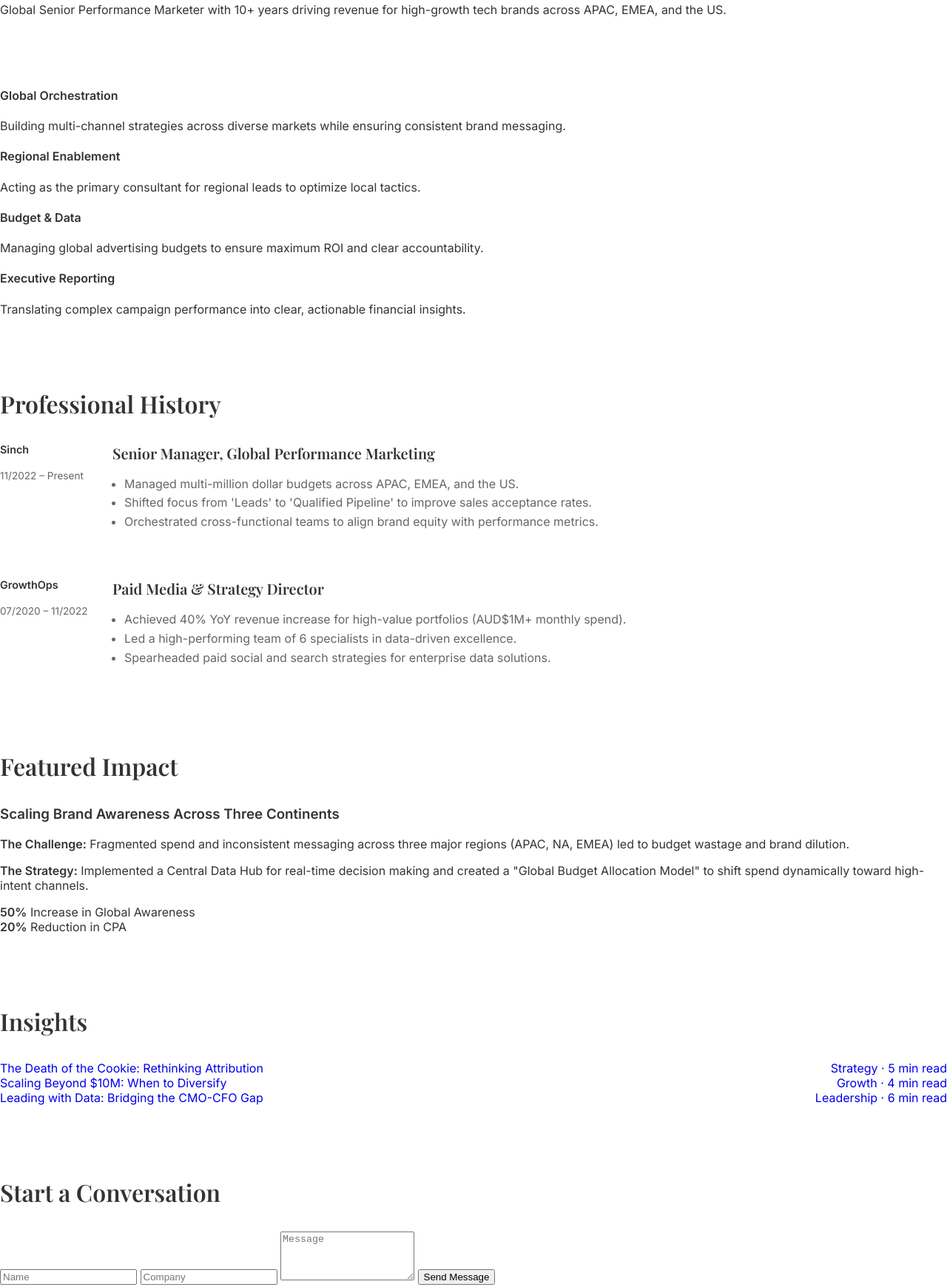
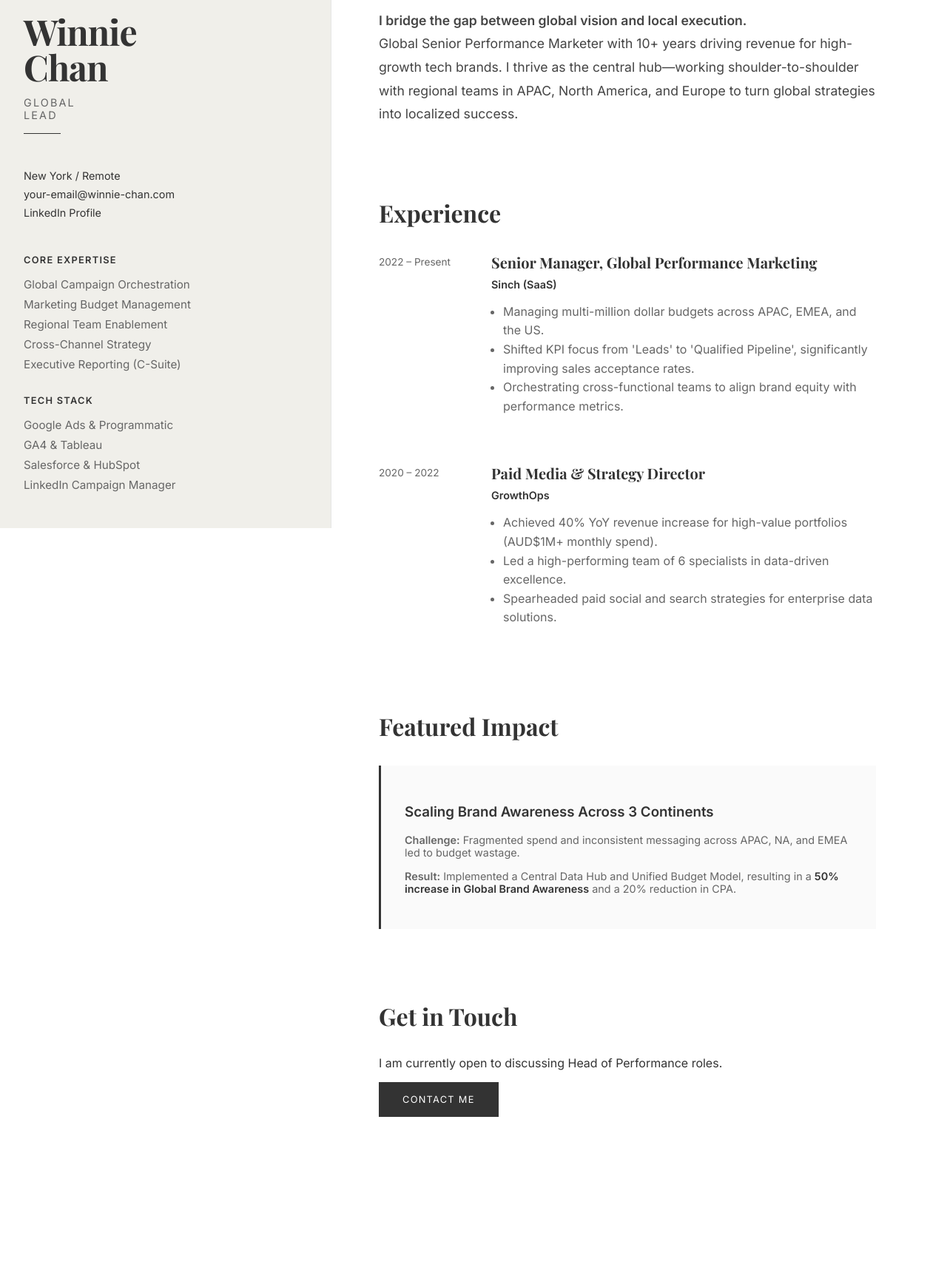
Before and after one commit to winniechansem-cat/winnie-chan-site, a plain HTML site: page index.html in a window 1280 px wide. Shown: the part 86-1826 px from the top of the page at 74% size. After the commit the page ends 1772 px from the top, so only its background shows below. Drawn offline with nearby package versions, Linux system fonts and the light colour scheme.

Commit message:
Update title and restructure resume layout

```diff
--- a/index.html
+++ b/index.html
@@ -3,66 +3,74 @@
 <head>
     <meta charset="UTF-8">
     <meta name="viewport" content="width=device-width, initial-scale=1.0">
-    <title>Winnie Chan | Global Senior Performance Marketing Manager</title>
+    <title>Winnie Chan | Global Performance Lead</title>
     <link rel="stylesheet" href="style.css">
-    <link href="https://fonts.googleapis.com/css2?family=Inter:wght@300;400;600&family=Playfair+Display:wght@400;600&display=swap" rel="stylesheet">
+    <link href="https://fonts.googleapis.com/css2?family=Inter:wght@300;400;600&family=Playfair+Display:wght@400;700&display=swap" rel="stylesheet">
 </head>
 <body>
 
-    <div class="container">
+    <div class="resume-container">
 
-        <section class="hero">
-            <span class="hero-tag">Media Strategy Expert</span>
-            <h1>Winnie Chan</h1>
-            <p class="hero-lead">Global Senior Performance Marketer with 10+ years driving revenue for high-growth tech brands across APAC, EMEA, and the US.</p>
-        </section>
+        <aside class="sidebar">
+            <h1 class="profile-name">Winnie<br>Chan</h1>
+            <span class="profile-role">Global Lead</span>
 
-        <section id="expertise">
-            <div class="expertise-grid">
-                <div class="expertise-item">
-                    <h4>Global Orchestration</h4>
-                    <p>Building multi-channel strategies across diverse markets while ensuring consistent brand messaging.</p>
+            <div class="contact-info">
+                <p>New York / Remote</p>
+                <p><a href="mailto:your-email@winnie-chan.com">your-email@winnie-chan.com</a></p>
+                <p><a href="#">LinkedIn Profile</a></p>
             </div>
-                <div class="expertise-item">
-                    <h4>Regional Enablement</h4>
-                    <p>Acting as the primary consultant for regional leads to optimize local tactics.</p>
+
+            <div class="skills-list">
+                <h4>Core Expertise</h4>
+                <ul>
+                    <li>Global Campaign Orchestration</li>
+                    <li>Marketing Budget Management</li>
+                    <li>Regional Team Enablement</li>
+                    <li>Cross-Channel Strategy</li>
+                    <li>Executive Reporting (C-Suite)</li>
+                </ul>
+
+                <h4 style="margin-top: 2rem;">Tech Stack</h4>
+                <ul>
+                    <li>Google Ads & Programmatic</li>
+                    <li>GA4 & Tableau</li>
+                    <li>Salesforce & HubSpot</li>
+                    <li>LinkedIn Campaign Manager</li>
+                </ul>
             </div>
-                <div class="expertise-item">
-                    <h4>Budget & Data</h4>
-                    <p>Managing global advertising budgets to ensure maximum ROI and clear accountability.</p>
-                </div>
-                <div class="expertise-item">
-                    <h4>Executive Reporting</h4>
-                    <p>Translating complex campaign performance into clear, actionable financial insights.</p>
-                </div>
-            </div>
+        </aside>
+
+        <main class="main-content">
+
+            <section id="about">
+                <p style="font-size: 1.1rem; line-height: 1.8; color: #444;">
+                    <strong>I bridge the gap between global vision and local execution.</strong><br>
+                    Global Senior Performance Marketer with 10+ years driving revenue for high-growth tech brands. I thrive as the central hub—working shoulder-to-shoulder with regional teams in APAC, North America, and Europe to turn global strategies into localized success.
+                </p>
             </section>
 
             <section id="experience">
-            <h2>Professional History</h2>
+                <h2>Experience</h2>
 
                 <div class="job-entry">
-                <div class="job-meta">
-                    <span class="job-company">Sinch</span>
-                    <span class="job-date">11/2022 – Present</span>
-                </div>
+                    <span class="job-date">2022 – Present</span>
                     <div class="job-details">
                         <h3>Senior Manager, Global Performance Marketing</h3>
+                        <span class="job-company">Sinch (SaaS)</span>
                         <ul>
-                        <li>Managed multi-million dollar budgets across APAC, EMEA, and the US.</li>
-                        <li>Shifted focus from 'Leads' to 'Qualified Pipeline' to improve sales acceptance rates.</li>
-                        <li>Orchestrated cross-functional teams to align brand equity with performance metrics.</li>
+                            <li>Managing multi-million dollar budgets across APAC, EMEA, and the US.</li>
+                            <li>Shifted KPI focus from 'Leads' to 'Qualified Pipeline', significantly improving sales acceptance rates.</li>
+                            <li>Orchestrating cross-functional teams to align brand equity with performance metrics.</li>
                         </ul>
                     </div>
                 </div>
 
                 <div class="job-entry">
-                <div class="job-meta">
-                    <span class="job-company">GrowthOps</span>
-                    <span class="job-date">07/2020 – 11/2022</span>
-                </div>
+                    <span class="job-date">2020 – 2022</span>
                     <div class="job-details">
                         <h3>Paid Media & Strategy Director</h3>
+                        <span class="job-company">GrowthOps</span>
                         <ul>
                             <li>Achieved 40% YoY revenue increase for high-value portfolios (AUD$1M+ monthly spend).</li>
                             <li>Led a high-performing team of 6 specialists in data-driven excellence.</li>
@@ -72,59 +80,27 @@
                 </div>
             </section>
 
-        <section id="casestudy">
+            <section id="impact">
                 <h2>Featured Impact</h2>
-            <div class="case-study-card">
-                <h3>Scaling Brand Awareness Across Three Continents</h3>
-                <p><strong>The Challenge:</strong> Fragmented spend and inconsistent messaging across three major regions (APAC, NA, EMEA) led to budget wastage and brand dilution.</p>
-
-                <p><strong>The Strategy:</strong> Implemented a Central Data Hub for real-time decision making and created a "Global Budget Allocation Model" to shift spend dynamically toward high-intent channels.</p>
-
-                <div class="stat-grid">
-                    <div class="stat-item">
-                        <strong>50%</strong>
-                        <span>Increase in Global Awareness</span>
-                    </div>
-                    <div class="stat-item">
-                        <strong>20%</strong>
-                        <span>Reduction in CPA</span>
-                    </div>
-                </div>
-            </div>
-        </section>
-
-        <section id="insights">
-            <h2>Insights</h2>
-            <div class="article-list">
-                <a href="article.html" class="article-row" style="display: flex; text-decoration: none;">
-                    <span class="article-title">The Death of the Cookie: Rethinking Attribution</span>
-                    <span class="article-meta" style="margin-left: auto;">Strategy &middot; 5 min read</span>
-                </a>
-                <a href="#" class="article-row" style="display: flex; text-decoration: none;">
-                    <span class="article-title">Scaling Beyond $10M: When to Diversify</span>
-                    <span class="article-meta" style="margin-left: auto;">Growth &middot; 4 min read</span>
-                </a>
-                <a href="#" class="article-row" style="display: flex; text-decoration: none;">
-                    <span class="article-title">Leading with Data: Bridging the CMO-CFO Gap</span>
-                    <span class="article-meta" style="margin-left: auto;">Leadership &middot; 6 min read</span>
-                </a>
+                <div class="case-study-box">
+                    <h3>Scaling Brand Awareness Across 3 Continents</h3>
+                    <p style="margin-top: 1rem; font-size: 0.9rem; color: #666;">
+                        <strong>Challenge:</strong> Fragmented spend and inconsistent messaging across APAC, NA, and EMEA led to budget wastage.
+                    </p>
+                    <p style="font-size: 0.9rem; color: #666;">
+                        <strong>Result:</strong> Implemented a Central Data Hub and Unified Budget Model, resulting in a <strong style="color: #333;">50% increase in Global Brand Awareness</strong> and a 20% reduction in CPA.
+                    </p>
                 </div>
             </section>
 
             <section id="contact">
-            <h2>Start a Conversation</h2>
-            <form action="mailto:your-email@winnie-chan.com" method="post" enctype="text/plain">
-                <input type="text" name="name" placeholder="Name" required>
-                <input type="text" name="company" placeholder="Company" required>
-                <textarea name="message" rows="4" placeholder="Message" required></textarea>
-                <button type="submit">Send Message</button>
-            </form>
+                <h2>Get in Touch</h2>
+                <p>I am currently open to discussing Head of Performance roles.</p>
+                <a href="mailto:your-email@winnie-chan.com" style="display: inline-block; background: #333; color: #fff; padding: 1rem 2rem; text-decoration: none; text-transform: uppercase; font-size: 0.8rem; letter-spacing: 0.1em;">Contact Me</a>
             </section>
 
-        <footer style="font-size: 0.8rem; color: #888; margin-top: 4rem;">
-            &copy; 2026 Winnie Chan. All rights reserved.
-        </footer>
+        </main>
+    </div>
 
-    </div>
 </body>
 </html>
```
Lines whose indentation alone changed are shown as unchanged.
